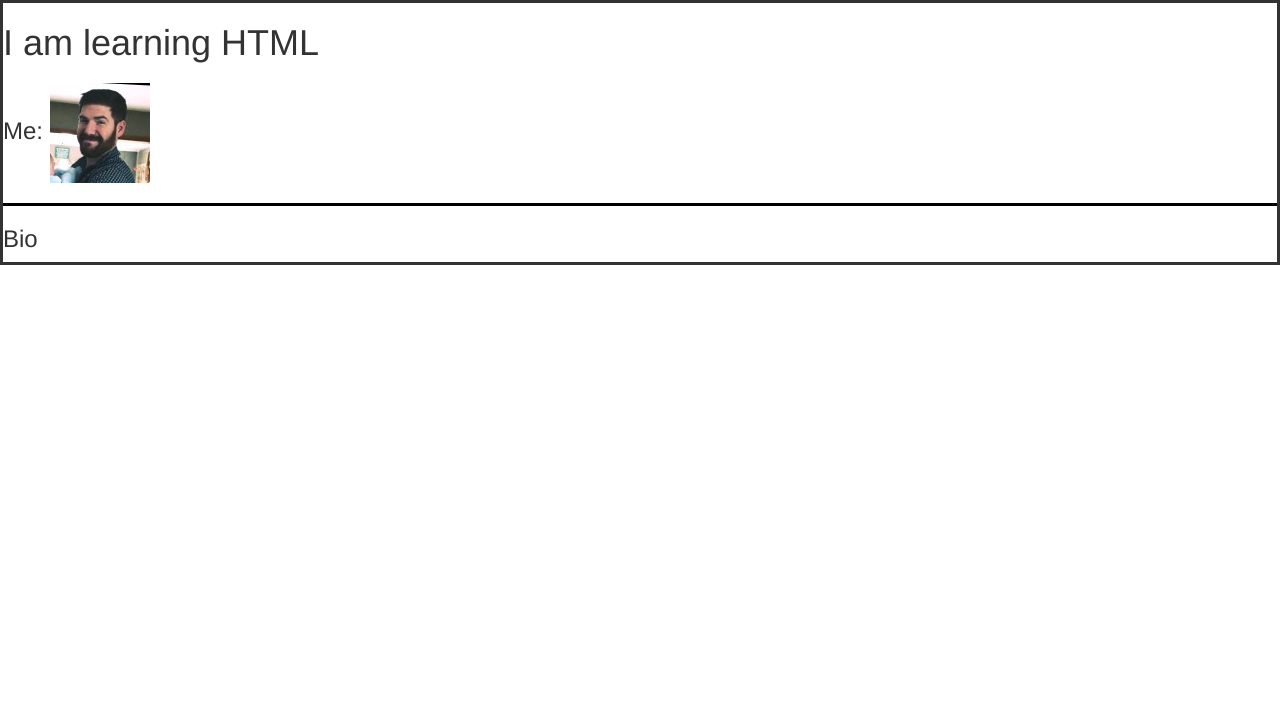
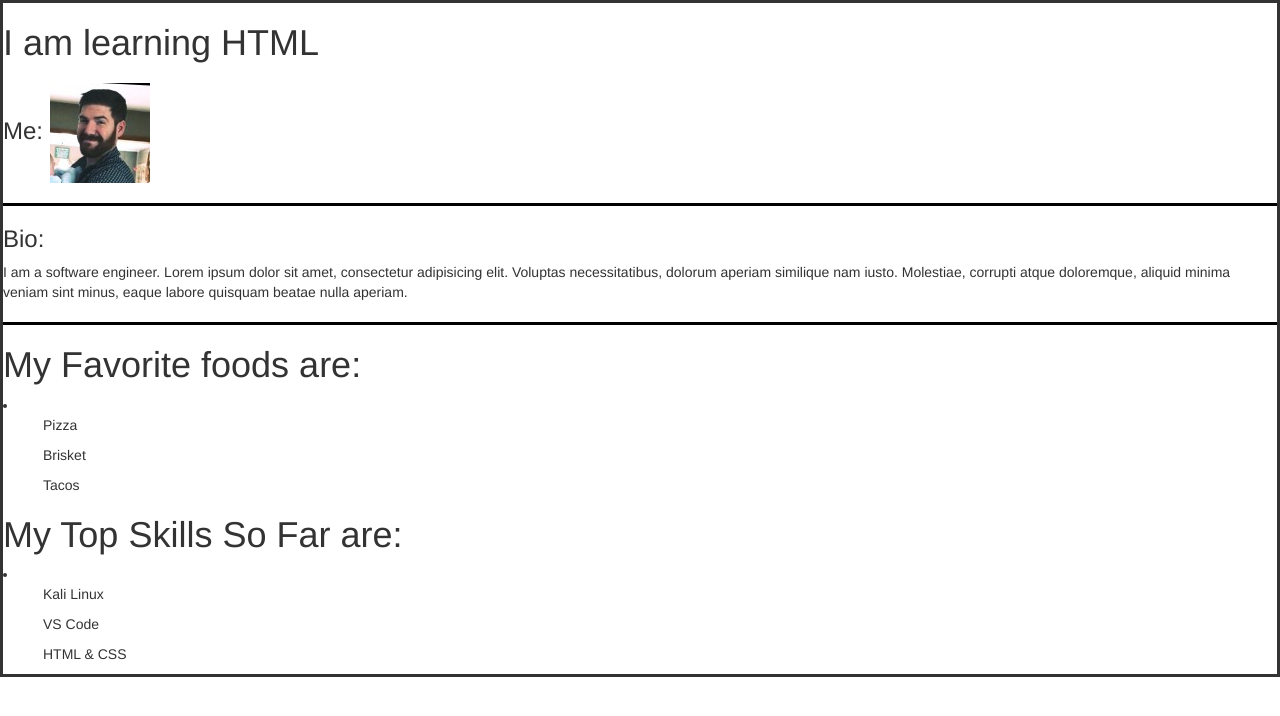
Before and after one commit to eatonp28/mockUP, a plain HTML site: page index.html in a window 1280 px wide. Drawn offline with nearby package versions, Linux system fonts and the light colour scheme.

Commit message:
website update

```diff
--- a/index.html
+++ b/index.html
@@ -25,13 +25,41 @@
             I am learning HTML
         </h1>
         <h3>
-            Me: <img src="profileImage.jpeg" />
+            Me: <img src="profileImage.jpeg" >
         </h3>
         <hr>
         <div>
             <h3>
-                Bio
+                Bio:
             </h3>
+            <p>
+                I am a software engineer. Lorem ipsum dolor sit amet, consectetur adipisicing elit. Voluptas necessitatibus, dolorum aperiam similique nam iusto. Molestiae, corrupti atque doloremque, aliquid minima veniam sint minus, eaque labore quisquam beatae nulla aperiam.
+            </p>
+            <hr>
+        </div>
+        <div>
+            <h1>
+                My Favorite foods are:
+            </h1>
+            <p>
+               <li>
+                   <ul>Pizza</ul>
+                   <ul>Brisket</ul>
+                   <ul>Tacos</ul>
+               </li>
+            </p>
+        </div>
+        <div>
+            <h1>
+                My Top Skills So Far are:
+            </h1>
+            <p>
+                <li>
+                    <ol>Kali Linux</ol>
+                    <ol>VS Code</ol>
+                    <ol>HTML & CSS</ol>
+                </li>
+            </p>
         </div>
     </div>
 </body>
```
